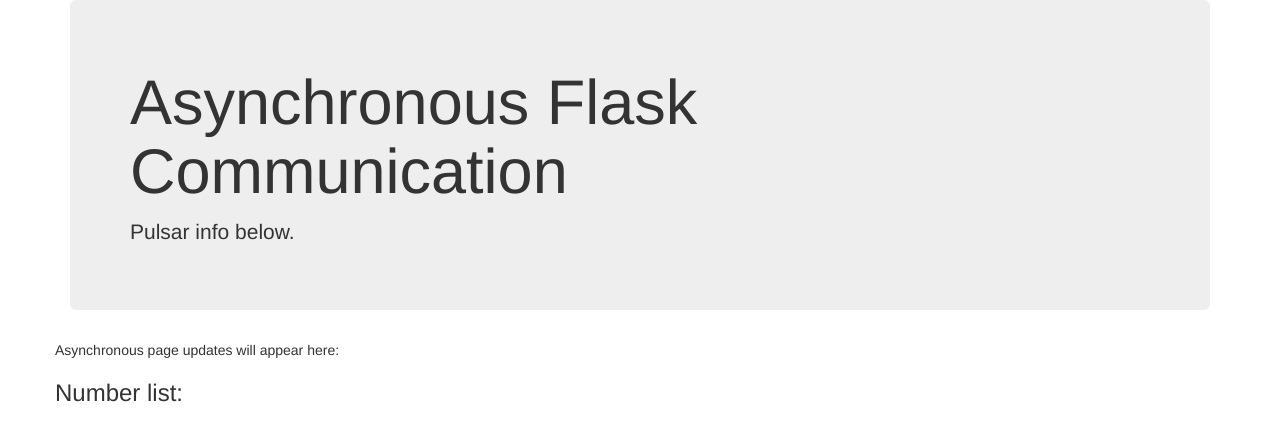
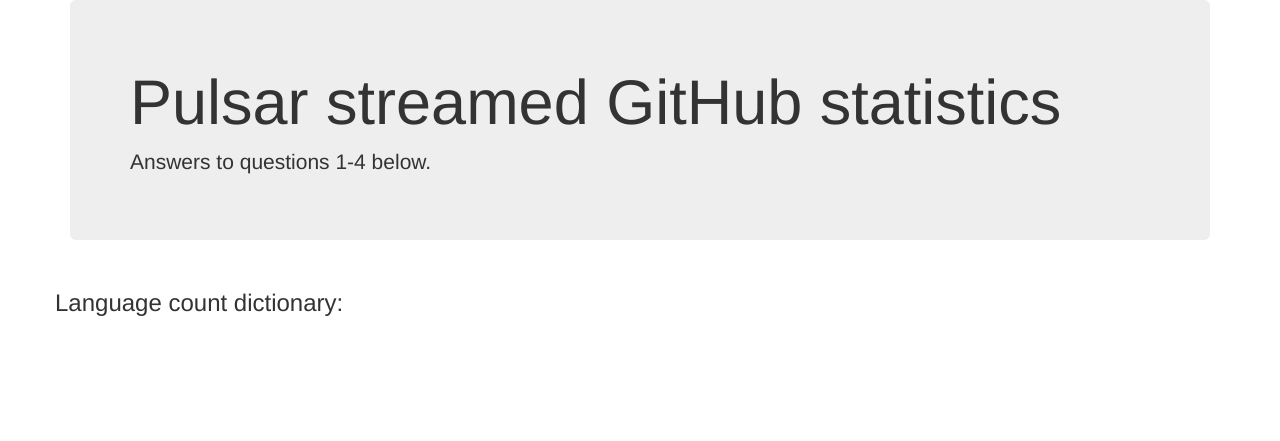
Before and after one commit to PSigfridsson/data_engineering_2_project, a Flask app: page / in a window 1280 px wide. Shown: the top 441 px of the page. Run offline with Flask 2, Linux system fonts and the light colour scheme; some libraries are stand-ins or nearby versions.

Commit message:
fix again :)

```diff
--- a/flask_src/app.py
+++ b/flask_src/app.py
@@ -19,22 +19,9 @@ app.config['DEBUG'] = True
 #turn the flask app into a socketio app
 socketio = SocketIO(app, async_mode=None, logger=True, engineio_logger=True)
 
-#random number Generator Thread
+#Consumer thread
 thread = Thread()
 thread_stop_event = Event()
-
-def randomNumberGenerator():
-    """
-    Generate a random number every 1 second and emit to a socketio instance (broadcast)
-    Ideally to be run in a separate thread?
-    """
-    #infinite loop of magical random numbers
-    print("Making random numbers")
-    while not thread_stop_event.isSet():
-        number = round(random()*10, 3)
-        print(number)
-        socketio.emit('newnumber', {'number': number}, namespace='/test')
-        socketio.sleep(5)
 
 def pulsarStatistics():
 	while not thread_stop_event.isSet():
@@ -64,7 +51,6 @@ def test_connect():
     global thread
     print('Client connected')
 
-    #Start the random number generator thread only if the thread has not been started before.
     if not thread.isAlive():
         print("Starting Thread")
         thread = socketio.start_background_task(pulsarStatistics)
--- a/flask_src/static/js/app.js
+++ b/flask_src/static/js/app.js
@@ -5,26 +5,12 @@ $(document).ready(function(){
 
     var language_count = {}
 
+    //receive details from server
     socket.on('language_count', function(msg) {
         console.log("Received lang count: " + msg.language + " - " + msg.count);
         language_count[msg.language] = msg.count;
 
-        $('#log').html(language_count);
-    });
-
-    //receive details from server
-    socket.on('newnumber', function(msg) {
-        console.log("Received number" + msg.number);
-        //maintain a list of ten numbers
-        if (numbers_received.length >= 10){
-            numbers_received.shift()
-        }
-        numbers_received.push(msg.number);
-        numbers_string = '';
-        for (var i = 0; i < numbers_received.length; i++){
-            numbers_string = numbers_string + '<p>' + numbers_received[i].toString() + '</p>';
-        }
-        $('#log').html(numbers_string);
+        $('#log').html(JSON.stringify(language_count));
     });
 
 });
--- a/flask_src/templates/index.html
+++ b/flask_src/templates/index.html
@@ -10,8 +10,8 @@
 <body>
 <div class="container">
   <div class="jumbotron">
-    <h1>Asynchronous Flask Communication</h1>
-    <p>Pulsar info below.</p>
+    <h1>Pulsar streamed GitHub statistics</h1>
+    <p>Answers to questions 1-4 below.</p>
   </div>
 </div>
 
@@ -19,8 +19,7 @@
 
 <div class="container" id="content">
     <div class="row">
-        <p>Asynchronous page updates will appear here:</p>
-        <h3>Number list:</h3>
+        <h3>Language count dictionary:</h3>
         <div id="log">
         </div> <!-- /#log -->
     </div>
```
